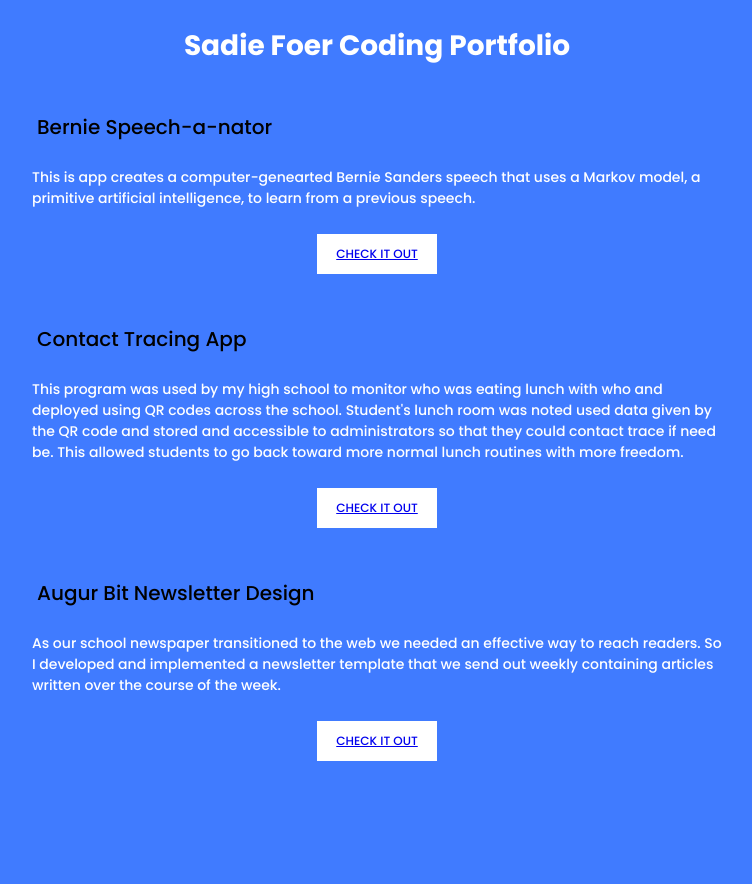
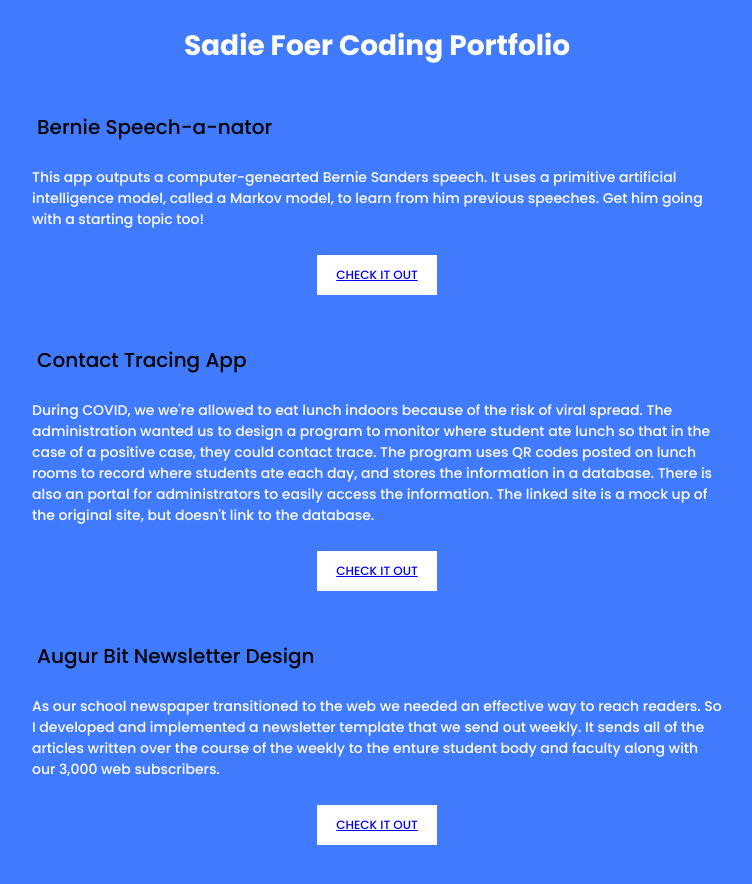
Before and after one commit to sadie-foer/portfolio, a plain HTML site: page index.html in a window 1280 px wide. Shown: the whole page, without its empty margins (263-1015 px from the left). Before the commit the page ends 811 px from the top, so only its background shows below. Drawn offline with Linux system fonts and the light colour scheme.

Commit message:
second-commit

```diff
--- a/index.html
+++ b/index.html
@@ -18,8 +18,8 @@
                 Bernie Speech-a-nator
             </div>
             <div class="text">
-                This is app creates a computer-genearted Bernie Sanders speech that uses a Markov model, a primitive artificial intelligence,
-                to learn from a previous speech.
+                This app outputs a computer-genearted Bernie Sanders speech. It uses a primitive artificial intelligence model,
+                called a Markov model, to learn from him previous speeches. Get him going with a starting topic too!
             </div>
             <div class="button">
                 <a href="./markov.html">CHECK IT OUT</a>
@@ -30,7 +30,12 @@
             Contact Tracing App
             </div>
             <div class="text">
-                This program was used by my high school to monitor who was eating lunch with who and deployed using QR codes across the school. Student's lunch room was noted used data given by the QR code and stored and accessible to administrators so that they could contact trace if need be. This allowed students to go back toward more normal lunch routines with more freedom.
+                During COVID, we we're allowed to eat lunch indoors because of the risk of viral spread.
+                The administration wanted us to design a program to monitor where student ate lunch so
+                that in the case of a positive case, they could contact trace. The program uses QR codes posted on lunch rooms to
+                record where students ate each day,
+                and stores the information in a database. There is also an portal for administrators to easily access the information. The
+                linked site is a mock up of the original site, but doesn't link to the database.
             </div>
             <div class="button">
                 <a href="./student.html">CHECK IT OUT</a>
@@ -41,7 +46,9 @@
                 Augur Bit Newsletter Design
             </div>
             <div class="text">
-                As our school newspaper transitioned to the web we needed an effective way to reach readers. So I developed and implemented a newsletter template that we send out weekly containing articles written over the course of the week.
+                As our school newspaper transitioned to the web we needed an effective way to reach readers. So I developed and
+                implemented a newsletter template that we send out weekly. It sends all of the articles written over the course of the weekly
+                to the enture student body and faculty along with our 3,000 web subscribers.
             </div>
             <div class="button">
                 <a href="./newsletter.html">CHECK IT OUT</a>
```
